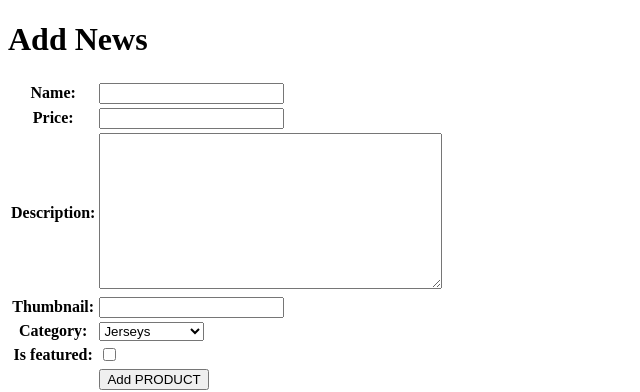
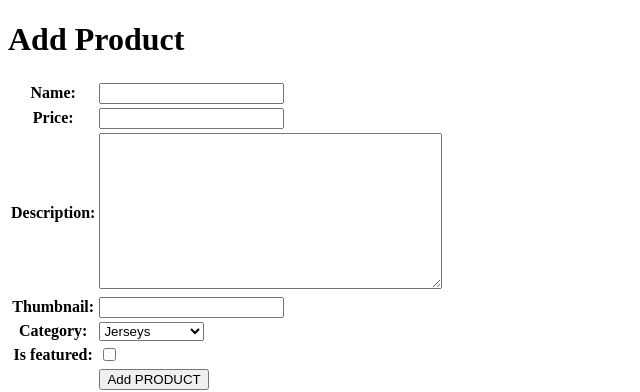
Before and after one commit to keseter/messy_ten, a Django app: page /create-product/ in a window 1280 px wide. Shown: the top 392 px of the page, without its empty margins (0-640 px from the left). Run offline with Django 5.2, Linux system fonts and the light colour scheme.

Commit message:
Tugas 5 temp

```diff
--- a/main/templates/create_product.html
+++ b/main/templates/create_product.html
@@ -1,6 +1,6 @@
 {% extends 'base.html' %}
 {% block content %}
-<h1>Add News</h1>
+<h1>Add Product</h1>
 
 <form method="POST">
   {% csrf_token %}
--- a/main/templates/main.html
+++ b/main/templates/main.html
@@ -1,3 +1,4 @@
+
 <h1>{{ app_name }}</h1>
 
 <h5>NPM: </h5>
--- a/main/views.py
+++ b/main/views.py
@@ -65,7 +65,7 @@ def logout_user(request):
 def create_product(request):
     form = ProductForm(request.POST or None)
 
-    if form.is_valid() and request.method == 'POST':
+    if form.is_valid() and request.method == 'POST': # if valid
         news_entry = form.save(commit = False)
         news_entry.user = request.user
         news_entry.save()
```
